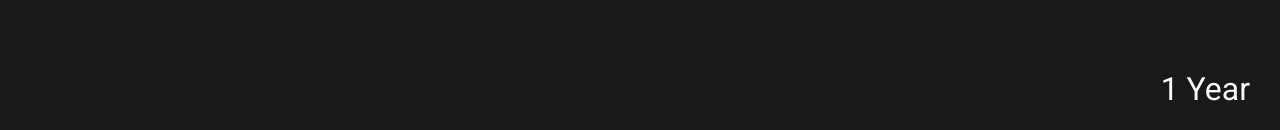
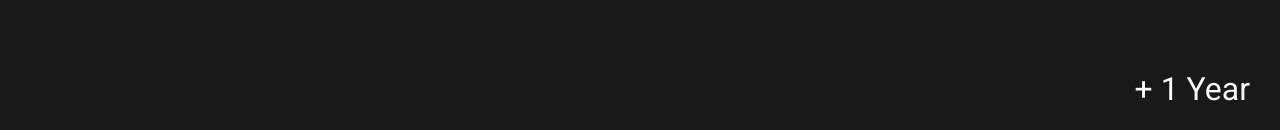
Before and after one commit to Wallenborg/clean, a Next.js app: page /clean in a window 1280 px wide. Shown: the part 672-802 px from the top of the page. Built offline with nearby package versions, Linux system fonts and the light colour scheme; a web font is replaced by a local one.

Commit message:
add a plus in year display to make it more clear

```diff
--- a/components/day-circle/DayCircle.jsx
+++ b/components/day-circle/DayCircle.jsx
@@ -92,7 +92,7 @@ const DayCircle = () => {
       <MainCircle startDate={startDate} />
       {year >= 1 ? (
         <div className="year-display">
-          {year} {year === 1 ? "Year" : "Years"}
+          + {year} {year === 1 ? "Year" : "Years"}
         </div>
       ) : null}
     </div>
```
